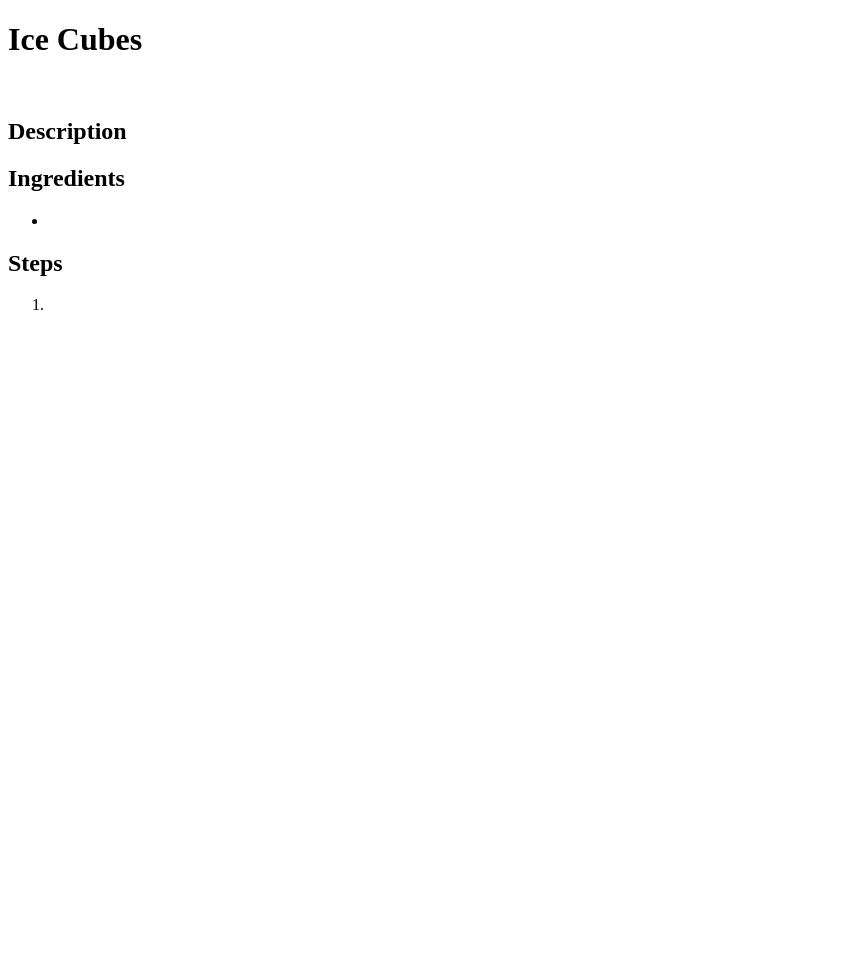
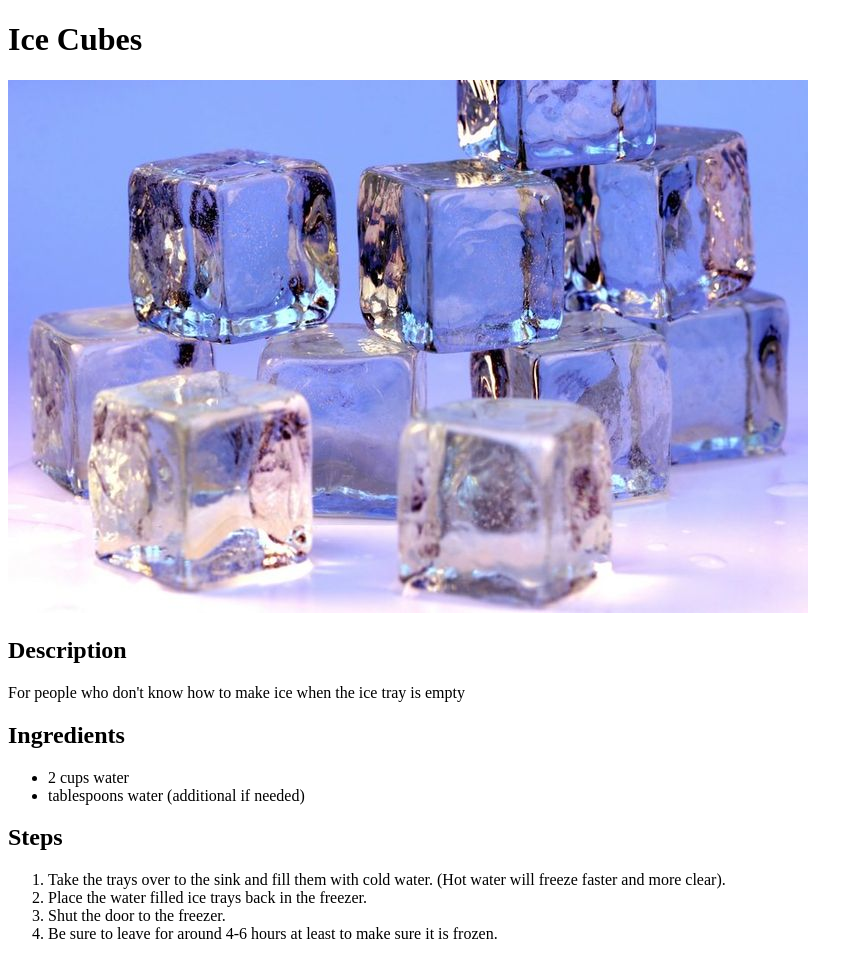
Before and after one commit to SubaniMalla/odin, a plain HTML site: page odin recipes/recipes/icecube.html in a window 1280 px wide. Shown: the whole page, without its empty margins (0-863 px from the left). Before the commit the page ends 800 px from the top, so only its background shows below. Drawn offline with Linux system fonts and the light colour scheme.

Commit message:
Edit icecube.html

```diff
--- a/odin recipes/recipes/icecube.html
+++ b/odin recipes/recipes/icecube.html
@@ -7,17 +7,20 @@
 </head>
 <body>
     <h1>Ice Cubes</h1>
-    <img src="" alt="">
+    <img src="../image/icecubes.jpg" alt="ice cubes">
     <h2>Description</h2>
-    <p></p>
-    <p></p>
+    <p>For people who don't know how to make ice when the ice tray is empty</p>
     <h2>Ingredients</h2>
     <ul>
-        <li></li>
+        <li>2 cups water </li>
+        <li>tablespoons water (additional if needed)</li>
     </ul>
     <h2>Steps</h2>
     <ol>
-        <li></li>
+        <li>Take the trays over to the sink and fill them with cold water. (Hot water will freeze faster and more clear).</li>
+        <li>Place the water filled ice trays back in the freezer.</li>
+        <li>Shut the door to the freezer.</li>
+        <li>Be sure to leave for around 4-6 hours at least to make sure it is frozen.</li>
     </ol>
 </body>
 </html>
```
Also changed, not shown: odin recipes/image/icecubes.jpg (added).
